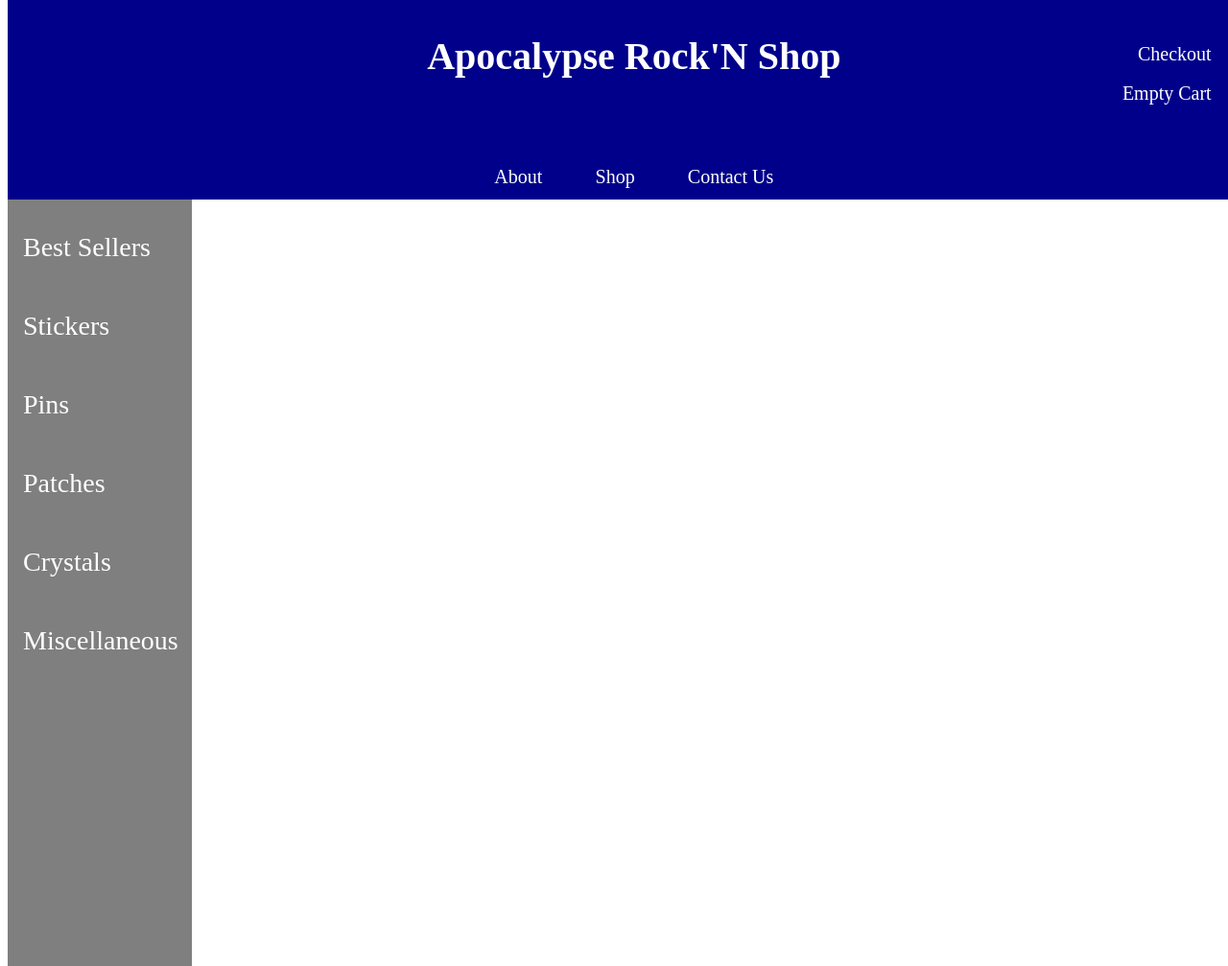
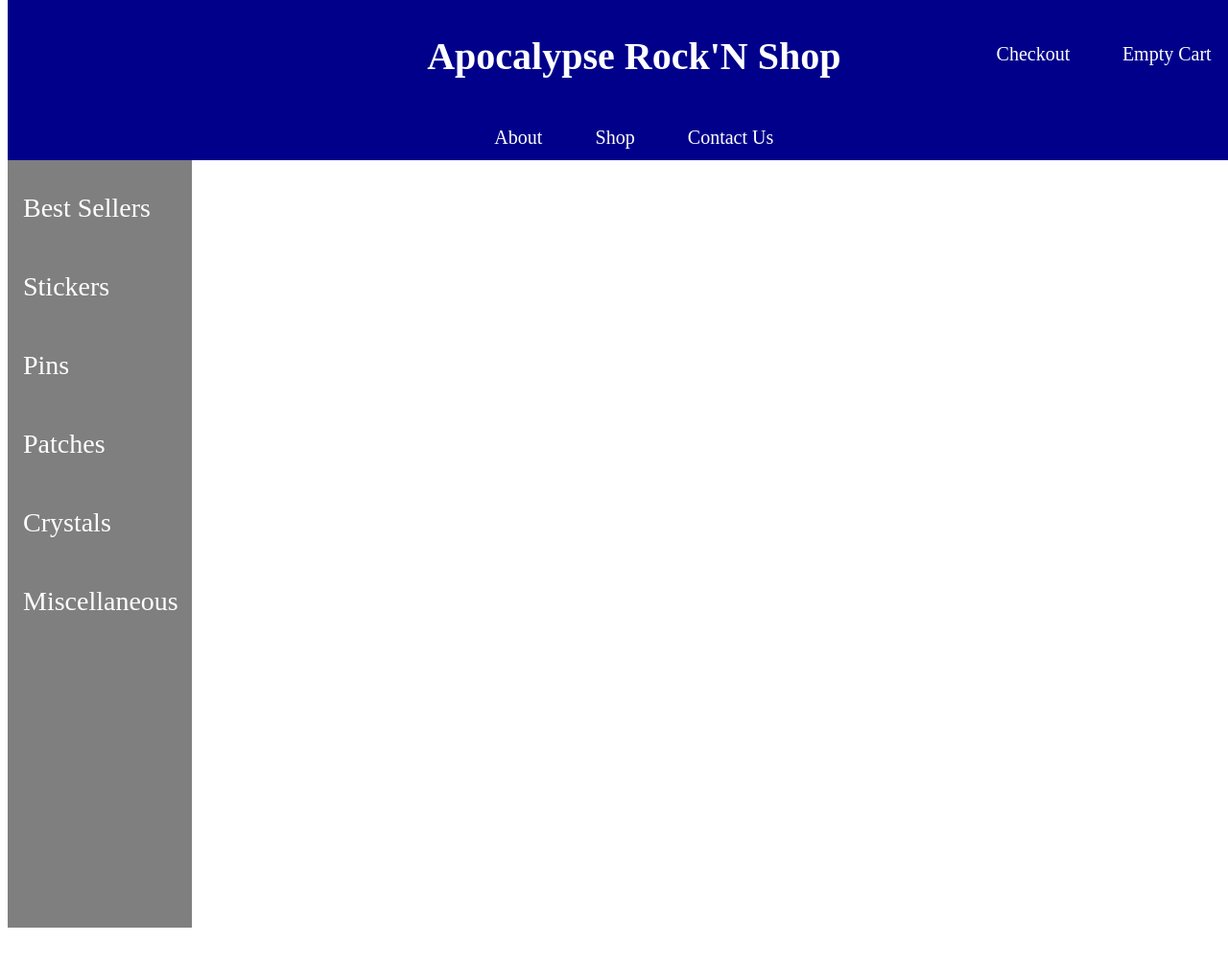
Before and after one commit to Sbollman011/ARS, a PHP site: page /checkout.html in a window 1280 px wide. Shown: the top 1007 px of the page at 96% size. Run offline with PHP 8.4, Linux system fonts and the light colour scheme; some libraries are stand-ins or nearby versions.

Commit message:
Add files via upload

```diff
--- a/Style.css
+++ b/Style.css
@@ -136,10 +136,12 @@ checkoutButton {
 }
 
 .checkoutPaypal {
-    width:50%;
+
+    width:20%;
+    height:150%;
     text-align: center;
-    margin-left: 30%;
-    margin-top:25%;
+    margin-left: 42.5%;
+    margin-top:5%;
 
 }
 
--- a/checkout.html
+++ b/checkout.html
@@ -17,7 +17,6 @@
         <h1>Apocalypse Rock'N Shop </h1>
         <div class="checkout">
             <checkoutButton onclick="document.location = 'checkout.html'">Checkout</checkoutButton>
-            <br /><br />
             <emptyCart onclick=emptyCart()>Empty Cart</emptyCart>
         </div>
         <div class="button">
```
